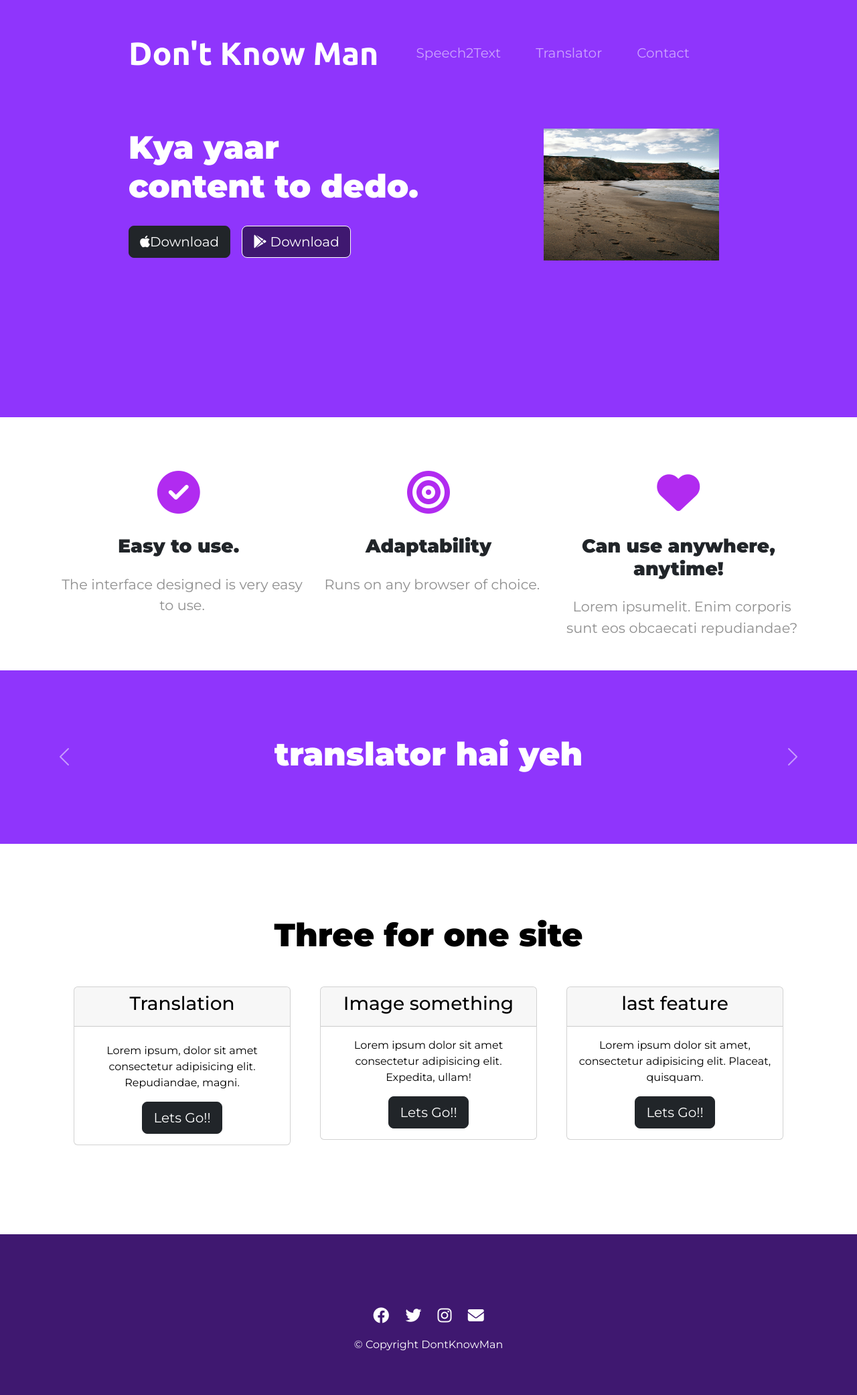
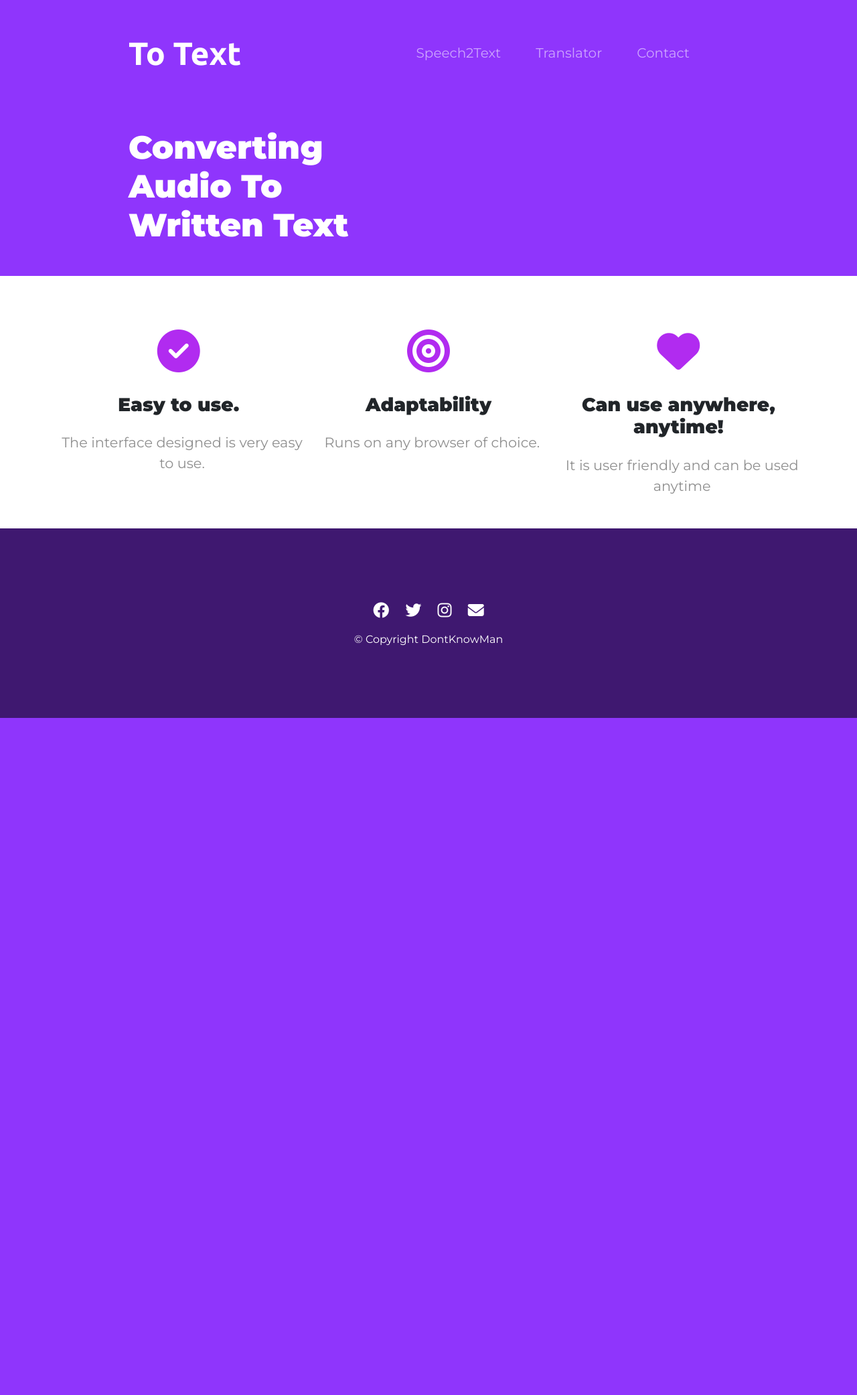
Before and after one commit to Piyush2504/MPR-Sem5, a Flask app: page / in a window 1280 px wide. Shown: the top 2083 px of the page at 67% size. After the commit the page ends 1072 px from the top, so only its background shows below. Run offline with Flask 2, Linux system fonts and the light colour scheme; some libraries are stand-ins or nearby versions.

Commit message:
removed unnecessary stuff

```diff
--- a/static/CSS/translator.css
+++ b/static/CSS/translator.css
@@ -290,3 +290,6 @@
       font-size: 14px;
     }
   }
+#file_i{
+  display: none;
+}
--- a/templates/index.html
+++ b/templates/index.html
@@ -36,7 +36,7 @@
             <!-- Nav Bar -->
 
             <nav class="navbar navbar-expand-lg navbar-dark  ">
-                <a class="navbar-brand brand-name" href="">Don't Know Man</a>
+                <a class="navbar-brand brand-name" href="">To Text</a>
                 <button class="navbar-toggler" type="button" data-bs-toggle="collapse"
                     data-bs-target="#navbarTogglerDemo01" aria-controls="navbarTogglerDemo01" aria-expanded="false"
                     aria-label="Toggle navigation">
@@ -66,15 +66,9 @@
             <!-- Title -->
             <div class="row">
                 <div class="col-lg-6 col-md-12">
-                    <h1 class="title-heading">Kya yaar content to dedo.</h1>
-                    <button type="button" class="btn btn-dark btn-lg download-button"><i
-                            class="fa-brands fa-apple"></i>Download</button>
-                    <button type="button" class="btn btn-light btn-lg btn-outline-danger download-button"><i
-                            class="fa-brands fa-google-play"></i> Download</button>
+                    <h1 class="title-heading">Converting Audio To  Written Text</h1>
                 </div>
                 <div class="col-lg-6 col-md-12">
-                    <!-- <img class="title-img" src="./images/pexels-channnsy-10346633.jpg" alt="head image"> -->
-                    <img class="title-img" src="{{ url_for('static', filename='images/pexels-channnsy-10346633.jpg') }}" alt="head image">
                 </div>
             </div>
     </section>
@@ -100,107 +94,12 @@
             <div class="col-lg-4 col-md-12 feature-one">
                 <i class="fa-solid fa-heart icons"></i>
                 <h3 class="head">Can use anywhere, anytime!</h3>
-                <p class="data">Lorem ipsumelit. Enim corporis sunt eos obcaecati repudiandae?</p>
+                <p class="data">It is user friendly and can be used anytime</p>
             </div>
 
         </div>
     </section>
 
-
-    <!-- slides -->
-
-    <section id="slide">
-        <div id="carouselExampleControls" class="carousel slide" data-ride="carousel">
-            <div class="carousel-inner">
-                <div class="carousel-item active">
-                    <!-- <img class="d-block w-100" src="..." alt="First slide"> -->
-                    <h2>translator hai yeh</h2>
-
-                </div>
-                <div class="carousel-item">
-                    <!-- <img class="d-block w-100" src="..." alt="Second slide"> -->
-                    <h2 class="slide-text">isme ig image ka kuch hai.</h2>
-
-                </div>
-
-                <div class="carousel-item">
-                    <!-- <img class="d-block w-100" src="..." alt="Second slide"> -->
-                    <h2 class="slide-text">yeh shayad last feature tha.</h2>
-
-                </div>
-
-            </div>
-            <a class="carousel-control-prev" href="#carouselExampleControls" role="button" data-slide="prev">
-                <span class="carousel-control-prev-icon" aria-hidden="true"></span>
-                <span class="sr-only">Previous</span>
-            </a>
-            <a class="carousel-control-next" href="#carouselExampleControls" role="button" data-slide="next">
-                <span class="carousel-control-next-icon" aria-hidden="true"></span>
-                <span class="sr-only">Next</span>
-            </a>
-        </div>
-
-
-
-
-
-    </section>
-
-
-
-
-    <!-- visit -->
-
-    <section id="visit">
-
-        <h2>Three for one site</h2>
-
-
-        <!-- Cards -->
-        <div class="row ">
-            <div class="visit-column col-lg-4 col-md-6 col-sm-12">
-                <div class="card">
-                    <div class="card-header">
-                        <h3>Translation</h3>
-                    </div>
-                    <div class="card-body">
-                        <h2></h2>
-                        <p>Lorem ipsum, dolor sit amet consectetur adipisicing elit. Repudiandae, magni.</p>
-
-                        <button type="button" class="btn btn-lg btn-block btn-dark visit-btn"><a href="translate.html" class="button">Lets Go!!</a></button>
-                    </div>
-                </div>
-            </div>
-            <div class="visit-column col-lg-4 col-md-6 col-sm-12">
-                <div class="card">
-                    <div class="card-header">
-                        <h3>Image something</h3>
-                    </div>
-                    <div class="card-body">
-
-                        <p>Lorem ipsum dolor sit amet consectetur adipisicing elit. Expedita, ullam!</p>
-
-                        <button type="button" class="btn btn-lg btn-block btn-dark visit-btn">Lets Go!!</button>
-                    </div>
-                </div>
-            </div>
-            <div class="visit-column col-lg-4 col-md-12 col-sm-12">
-                <div class="card">
-                    <div class="card-header">
-                        <h3>last feature</h3>
-                    </div>
-                    <div class="card-body">
-
-                        <p>Lorem ipsum dolor sit amet, consectetur adipisicing elit. Placeat, quisquam.</p>
-
-                        <button type="button" class="btn btn-lg btn-block btn-dark visit-btn">Lets Go!!</button>
-                        <!-- <button type="button" class="btn btn-lg btn-block btn-primary">Contact us</button> -->
-                    </div>
-                </div>
-            </div>
-        </div>
-
-    </section>
 
     <!-- Footer -->
 
```
Also changed, not shown: static/js/translator.js (+2 -9 lines), templates/translator.html (+11 -38 lines).
